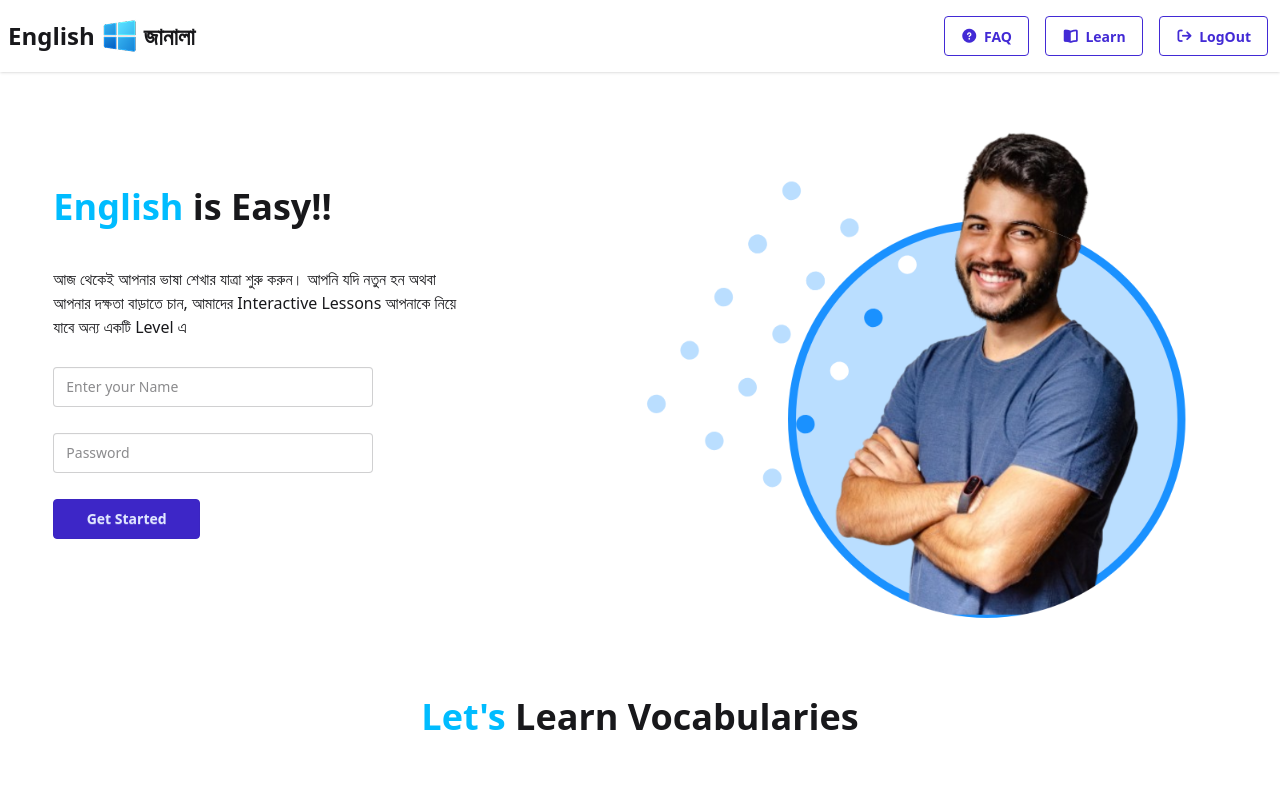
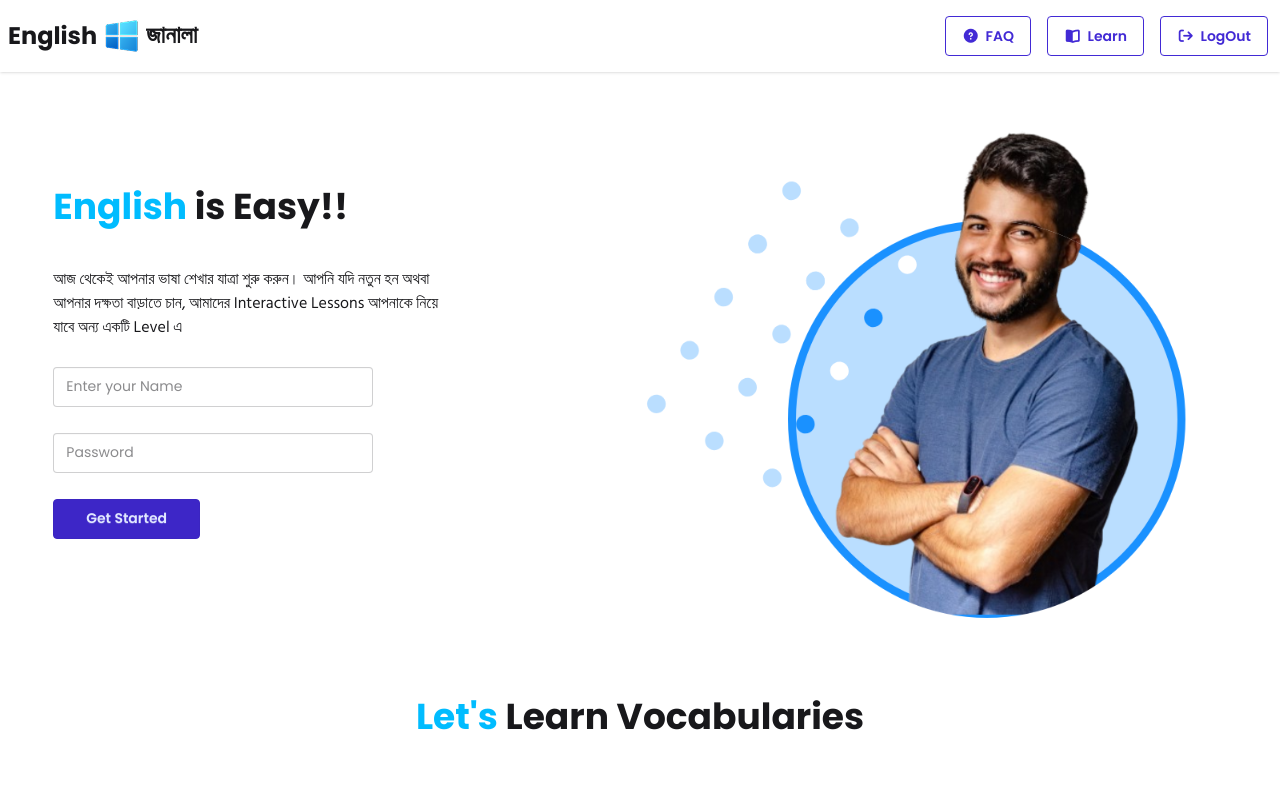
Before and after one commit to mahdirafi/English-Janala, a plain HTML site: page index.html in a window 1280 px wide. Shown: the top 800 px of the page. Drawn offline with nearby package versions, Linux system fonts and the light colour scheme; the site is published under a folder, as on GitHub Pages, so addresses that start at the root find nothing; no server answers.

Commit message:
style connected

```diff
--- a/index.html
+++ b/index.html
@@ -6,7 +6,7 @@
     <meta name="viewport" content="width=device-width, initial-scale=1.0">
     <!-- title & logos -->
     <title>English janala | Best English learning Platform </title>
-    <link rel="shortcut icon" href="/assets/logo.png" type="image/x-icon">
+    <link rel="shortcut icon" href="./assets/logo.png" type="image/x-icon">
     <!-- font cdn link -->
     <link rel="stylesheet" href="https://cdnjs.cloudflare.com/ajax/libs/font-awesome/7.0.1/css/all.min.css"
         integrity="sha512-2SwdPD6INVrV/lHTZbO2nodKhrnDdJK9/kg2XD1r9uGqPo1cUbujc+IYdlYdEErWNu69gVcYgdxlmVmzTWnetw=="
@@ -21,7 +21,7 @@
     <link href="https://cdn.jsdelivr.net/npm/daisyui@5" rel="stylesheet" type="text/css" />
     <script src="https://cdn.jsdelivr.net/npm/@tailwindcss/browser@4"></script>
     <!-- Stylesheet -->
-    <link rel="stylesheet" href="/style.css">
+    <link rel="stylesheet" href="./style.css">
 
 </head>
 
```
